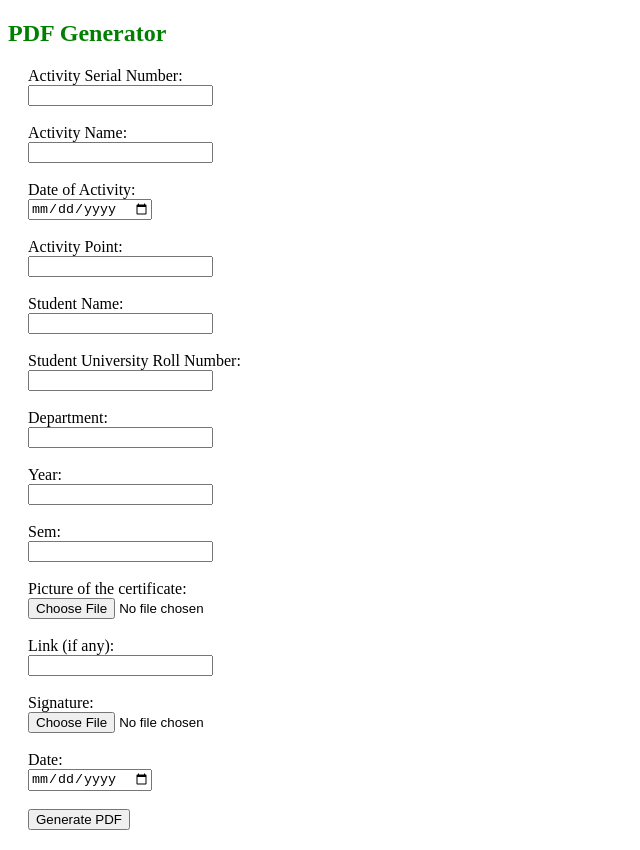
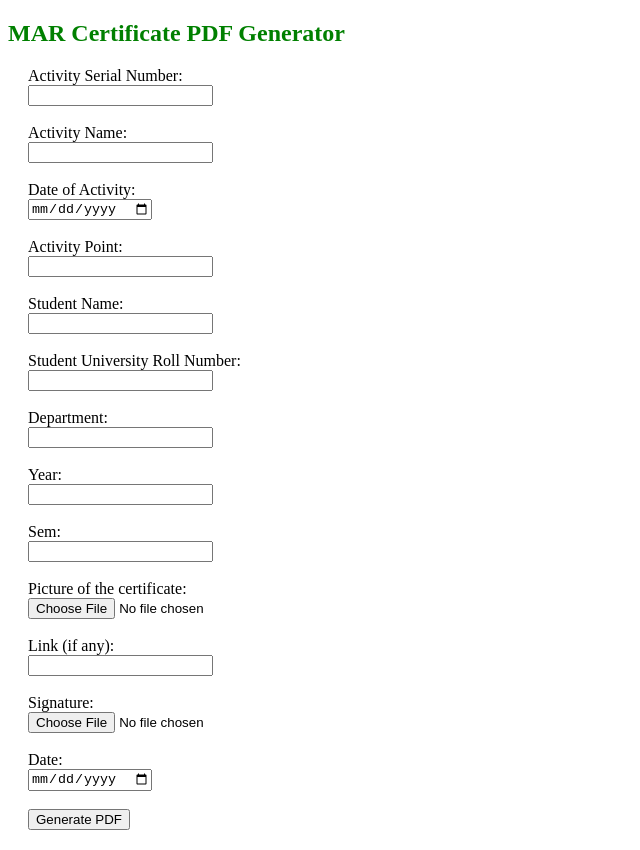
Before and after one commit to sujalkbarnwal/sujalkbarnwal.github.io, a plain HTML site: page MAR/index.html in a window 1280 px wide. Shown: the whole page, without its empty margins (0-640 px from the left). Drawn offline with nearby package versions, Linux system fonts and the light colour scheme.

Commit message:
Update index.html

```diff
--- a/MAR/index.html
+++ b/MAR/index.html
@@ -17,7 +17,7 @@
 </head>
 
 <body>
-    <h2 style="color:green">PDF Generator</h2>
+    <h2 style="color:green">MAR Certificate PDF Generator</h2>
     <div class="container" style="margin: 20px;">
         <label for="activitySerial">Activity Serial Number:</label><br>
         <input type="text" id="activitySerial"><br><br>
```
